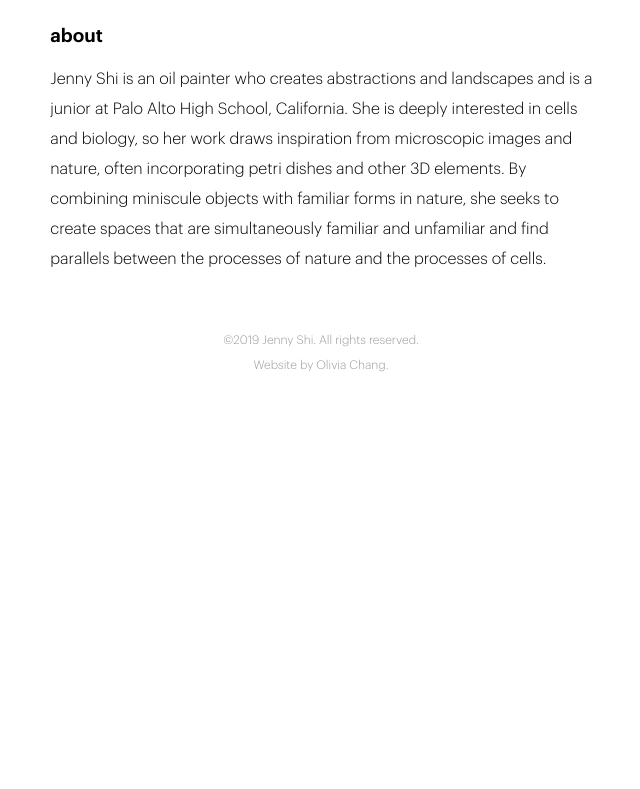
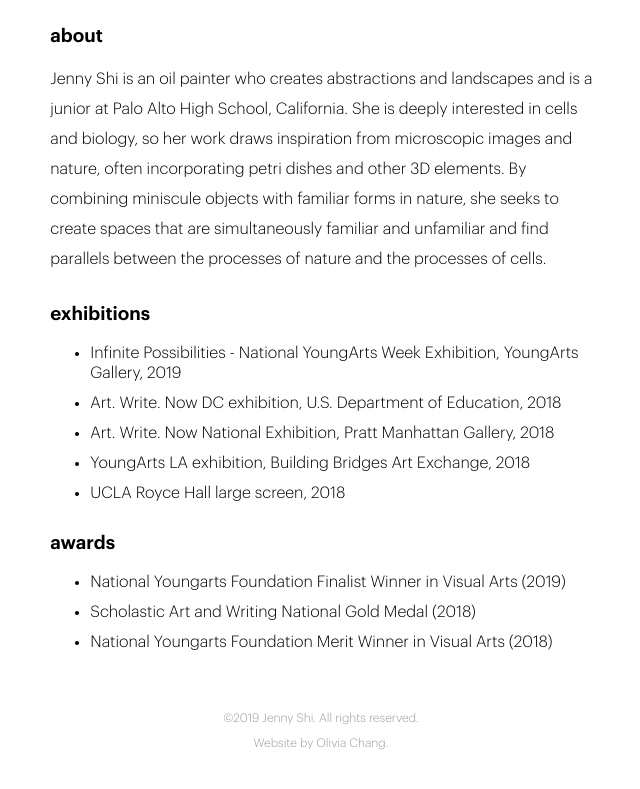
Before and after one commit to oliviachang29/jenny, a Jekyll site: the page built from about.markdown, in a window 1280 px wide, cut to the strip 617-1479 px from the top of the page. Shown: the top 789 px of the strip, without its empty margins (319-959 px from the left). Built offline with Jekyll 4.4.1, drawn with Linux system fonts in a browser that asks for light colours; nearby versions of some CDN libraries; before the commit the page ends 1101 px from its top, so only the background shows below that.

Commit message:
Updated About

```diff
--- a/about.markdown
+++ b/about.markdown
@@ -11,3 +11,18 @@ layout: static
 <div class="text">
         <h3>about</h3>
 	<p>Jenny Shi is an oil painter who creates abstractions and landscapes and is a junior at Palo Alto High School, California. She is deeply interested in cells and biology, so her work draws inspiration from microscopic images and nature, often incorporating petri dishes and other 3D elements. By combining miniscule objects with familiar forms in nature, she seeks to create spaces that are simultaneously familiar and unfamiliar and find parallels between the processes of nature and the processes of cells. </p>
+	<h3>exhibitions</h3>
+	<ul>
+                <li>Infinite Possibilities - National YoungArts Week Exhibition, YoungArts Gallery, 2019</li>
+		<li>Art. Write. Now DC exhibition, U.S. Department of Education, 2018</li>
+		<li>Art. Write. Now National Exhibition, Pratt Manhattan Gallery, 2018</li>
+		<li>YoungArts LA exhibition, Building Bridges Art Exchange, 2018</li>
+		<li>UCLA Royce Hall large screen, 2018</li>
+	</ul>
+	<h3>awards</h3>
+	<ul>
+                        <li>National Youngarts Foundation Finalist Winner in Visual Arts (2019)</li>
+			<li>Scholastic Art and Writing National Gold Medal (2018)</li>
+			<li>National Youngarts Foundation Merit Winner in Visual Arts (2018)</li>
+	</ul>
+</div>
```
